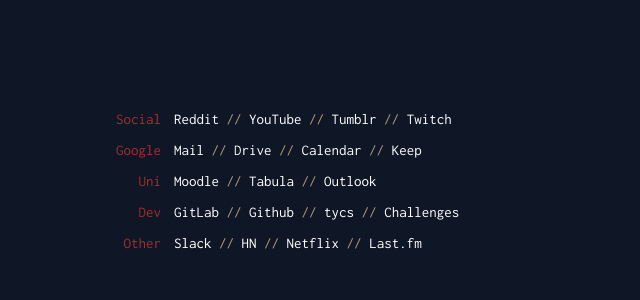
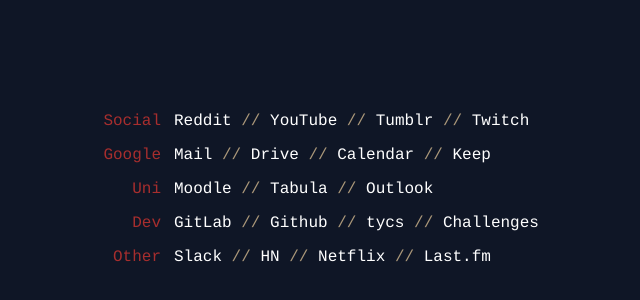
Before and after one commit to biscuitsnake/biscuitsnake.github.io, a plain HTML site: page home.html in a window 1280 px wide. Shown: the part 144-444 px from the top of the page, without its empty margins (223-863 px from the left). Drawn offline with Linux system fonts and the light colour scheme.

Commit message:
less importantness

```diff
--- a/style.css
+++ b/style.css
@@ -1,10 +1,7 @@
-@import url('https://fonts.googleapis.com/css2?family=Inconsolata&display=swap');
-
 body {
 	background-color: #0f1626;
-	color: #ffffff !important;
-	font-family: 'Inconsolata', monospace; !important;
-	font-size: 15px !important;
+	color: #ffffff;
+	font-family: courier;
 }
 
 table {
@@ -30,13 +27,12 @@ td a {
 }
 
 a, a:link {
-	color: #ffffff !important;
-	text-decoration: none !important;
+	color: #ffffff;
+	text-decoration: none;
 }
 
 a:hover {
-	color: #ab987a !important;
-	text-decoration: none !important;
+	color: #ab987a;
 }
 
 li {
@@ -45,7 +41,7 @@ li {
 
 ul {
 	text-align: left;
-	padding-left: 13px !important;
+	padding-left: 13px;
 }
 
 ul li {
@@ -55,17 +51,17 @@ ul li {
 }
 
 ul li:after {
-	color: #ab987a !important;
-	content: " //" !important;
+	color: #ab987a;
+	content: " //";
 }
 
 ul li:last-child:after {
-	content: "" !important;
+	content: "";
 }
 
 div.item {
-	margin-left: 30% !important;
-	text-align: left !important;
+	margin-left: 30%;
+	text-align: left;
 	padding-left: 0px;
 	display: table;
 	position: absolute;
@@ -74,8 +70,8 @@ div.item {
 }
 
 div.category {
-	margin-right: 70% !important;
-	text-align: right !important;
+	margin-right: 70%;
+	text-align: right;
 	color: #a72e2e;
 	float: right;
 	display: table;
@@ -85,7 +81,7 @@ div.category {
 }
 
 div.chall {
-	margin-right: 70% !important;
+	margin-right: 70%;
 	text-align: right;
 	color: #a72e2e;
 	float: right;
@@ -96,13 +92,13 @@ div.chall {
 }
 
 ul#chall {
-	text-align: right !important;
+	text-align: right;
 }
 
 ul li#category {
-	float: right !important;
+	float: right;
 }
 
 ul li#category:after {
-	content: "" !important;
+	content: "";
 }
```
